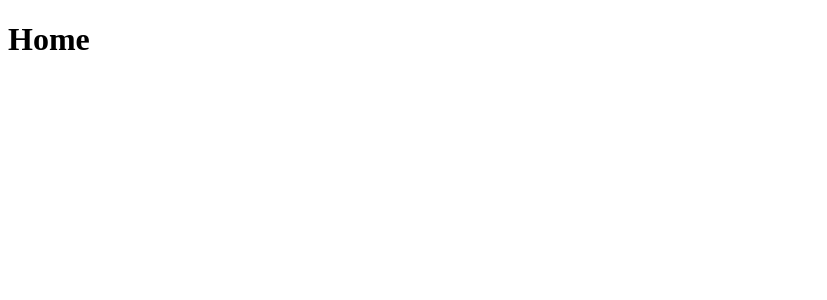
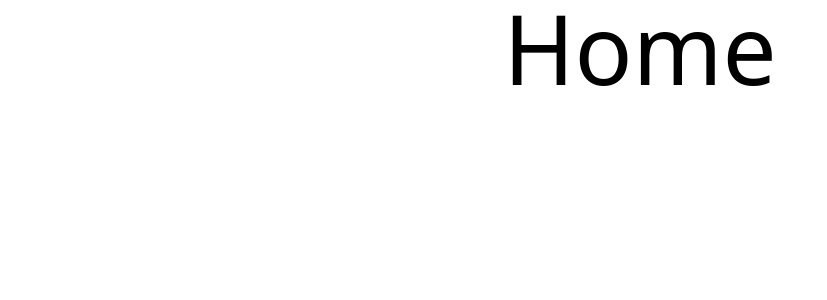
Before and after one commit to SabujMahonto/nextjs-pre-rendering, a Next.js app: page / in a window 1280 px wide. Shown: the top 300 px of the page, without its empty margins (0-827 px from the left). Built offline with nearby package versions, Linux system fonts and the light colour scheme.

Commit message:
peramoy lifer perasitamolamol getStaticPaths dynamic single page by id Done

```diff
--- /dev/null
+++ b/components/post-item.js
@@ -0,0 +1,13 @@
+import Link from "next/link";
+
+
+export default function PostItem({post}) {
+
+  return (
+    <Link href={`/posts/${post.id}`}>
+      <h2 className="text-2xl">
+        {post.id} - {post.title}
+      </h2>
+    </Link>
+  )
+}
--- a/package.json
+++ b/package.json
@@ -14,5 +14,10 @@
     "next": "13.3.1",
     "react": "18.2.0",
     "react-dom": "18.2.0"
+  },
+  "devDependencies": {
+    "autoprefixer": "^10.4.14",
+    "postcss": "^8.4.23",
+    "tailwindcss": "^3.3.1"
   }
 }
--- a/pages/_app.js
+++ b/pages/_app.js
@@ -1,4 +1,4 @@
-// import '@/styles/globals.css'
+ import '@/styles/globals.css'
 
 export default function App({ Component, pageProps }) {
   return <Component {...pageProps} />
--- a/pages/index.js
+++ b/pages/index.js
@@ -1,6 +1,6 @@
 
 export default function Home() {
   return (
-    <div><h1>Home</h1></div>
+    <div><h1 className="text-8xl text-center">Home</h1></div>
   )
 }
--- /dev/null
+++ b/pages/posts/[postId].js
@@ -0,0 +1,34 @@
+const PostDetails = ({ post }) => {
+  return (
+    <div>
+      <h2>
+        {post.id} - {post.title}
+      </h2>
+      <p>{post.body}</p>
+    </div>
+  );
+};
+
+export default PostDetails;
+
+export async function getStaticPaths() {
+  return {
+    paths: [{ params: { postId: "1" } }],
+    fallback: "blocking",
+  };
+}
+
+export async function getStaticProps(context) {
+  const { params } = context;
+
+  const res = await fetch(
+    `https://jsonplaceholder.typicode.com/posts/${params.postId}`
+  );
+  const data = await res.json();
+
+  return {
+    props: {
+      post: data,
+    },
+  };
+}
--- /dev/null
+++ b/pages/posts/index.js
@@ -0,0 +1,29 @@
+import PostItem from "@/components/post-item";
+
+
+
+function Post({posts}) {
+  return (
+    <div>
+        <h1 className="text-6xl text-center">Post</h1>
+
+        {
+            posts.map(post =>(
+                <PostItem post ={post} key={post.id}/>
+            ))
+        }
+    </div>
+  )
+}
+
+export default Post;
+
+export async function getStaticProps(){
+    const res = await fetch('https://jsonplaceholder.typicode.com/posts');
+    const data = await res.json();
+    return {
+        props:{
+            posts : data,
+        }
+    }
+}
--- /dev/null
+++ b/postcss.config.js
@@ -0,0 +1,6 @@
+module.exports = {
+  plugins: {
+    tailwindcss: {},
+    autoprefixer: {},
+  },
+}
--- a/styles/Home.module.css
+++ /dev/null
@@ -1,229 +0,0 @@
-.main {
-  display: flex;
-  flex-direction: column;
-  justify-content: space-between;
-  align-items: center;
-  padding: 6rem;
-  min-height: 100vh;
-}
-
-.description {
-  display: inherit;
-  justify-content: inherit;
-  align-items: inherit;
-  font-size: 0.85rem;
-  max-width: var(--max-width);
-  width: 100%;
-  z-index: 2;
-  font-family: var(--font-mono);
-}
-
-.description a {
-  display: flex;
-  justify-content: center;
-  align-items: center;
-  gap: 0.5rem;
-}
-
-.description p {
-  position: relative;
-  margin: 0;
-  padding: 1rem;
-  background-color: rgba(var(--callout-rgb), 0.5);
-  border: 1px solid rgba(var(--callout-border-rgb), 0.3);
-  border-radius: var(--border-radius);
-}
-
-.code {
-  font-weight: 700;
-  font-family: var(--font-mono);
-}
-
-.grid {
-  display: grid;
-  grid-template-columns: repeat(4, minmax(25%, auto));
-  width: var(--max-width);
-  max-width: 100%;
-}
-
-.card {
-  padding: 1rem 1.2rem;
-  border-radius: var(--border-radius);
-  background: rgba(var(--card-rgb), 0);
-  border: 1px solid rgba(var(--card-border-rgb), 0);
-  transition: background 200ms, border 200ms;
-}
-
-.card span {
-  display: inline-block;
-  transition: transform 200ms;
-}
-
-.card h2 {
-  font-weight: 600;
-  margin-bottom: 0.7rem;
-}
-
-.card p {
-  margin: 0;
-  opacity: 0.6;
-  font-size: 0.9rem;
-  line-height: 1.5;
-  max-width: 30ch;
-}
-
-.center {
-  display: flex;
-  justify-content: center;
-  align-items: center;
-  position: relative;
-  padding: 4rem 0;
-}
-
-.center::before {
-  background: var(--secondary-glow);
-  border-radius: 50%;
-  width: 480px;
-  height: 360px;
-  margin-left: -400px;
-}
-
-.center::after {
-  background: var(--primary-glow);
-  width: 240px;
-  height: 180px;
-  z-index: -1;
-}
-
-.center::before,
-.center::after {
-  content: '';
-  left: 50%;
-  position: absolute;
-  filter: blur(45px);
-  transform: translateZ(0);
-}
-
-.logo {
-  position: relative;
-}
-/* Enable hover only on non-touch devices */
-@media (hover: hover) and (pointer: fine) {
-  .card:hover {
-    background: rgba(var(--card-rgb), 0.1);
-    border: 1px solid rgba(var(--card-border-rgb), 0.15);
-  }
-
-  .card:hover span {
-    transform: translateX(4px);
-  }
-}
-
-@media (prefers-reduced-motion) {
-  .card:hover span {
-    transform: none;
-  }
-}
-
-/* Mobile */
-@media (max-width: 700px) {
-  .content {
-    padding: 4rem;
-  }
-
-  .grid {
-    grid-template-columns: 1fr;
-    margin-bottom: 120px;
-    max-width: 320px;
-    text-align: center;
-  }
-
-  .card {
-    padding: 1rem 2.5rem;
-  }
-
-  .card h2 {
-    margin-bottom: 0.5rem;
-  }
-
-  .center {
-    padding: 8rem 0 6rem;
-  }
-
-  .center::before {
-    transform: none;
-    height: 300px;
-  }
-
-  .description {
-    font-size: 0.8rem;
-  }
-
-  .description a {
-    padding: 1rem;
-  }
-
-  .description p,
-  .description div {
-    display: flex;
-    justify-content: center;
-    position: fixed;
-    width: 100%;
-  }
-
-  .description p {
-    align-items: center;
-    inset: 0 0 auto;
-    padding: 2rem 1rem 1.4rem;
-    border-radius: 0;
-    border: none;
-    border-bottom: 1px solid rgba(var(--callout-border-rgb), 0.25);
-    background: linear-gradient(
-      to bottom,
-      rgba(var(--background-start-rgb), 1),
-      rgba(var(--callout-rgb), 0.5)
-    );
-    background-clip: padding-box;
-    backdrop-filter: blur(24px);
-  }
-
-  .description div {
-    align-items: flex-end;
-    pointer-events: none;
-    inset: auto 0 0;
-    padding: 2rem;
-    height: 200px;
-    background: linear-gradient(
-      to bottom,
-      transparent 0%,
-      rgb(var(--background-end-rgb)) 40%
-    );
-    z-index: 1;
-  }
-}
-
-/* Tablet and Smaller Desktop */
-@media (min-width: 701px) and (max-width: 1120px) {
-  .grid {
-    grid-template-columns: repeat(2, 50%);
-  }
-}
-
-@media (prefers-color-scheme: dark) {
-  .vercelLogo {
-    filter: invert(1);
-  }
-
-  .logo {
-    filter: invert(1) drop-shadow(0 0 0.3rem #ffffff70);
-  }
-}
-
-@keyframes rotate {
-  from {
-    transform: rotate(360deg);
-  }
-  to {
-    transform: rotate(0deg);
-  }
-}
--- a/styles/globals.css
+++ b/styles/globals.css
@@ -1,107 +1,3 @@
-:root {
-  --max-width: 1100px;
-  --border-radius: 12px;
-  --font-mono: ui-monospace, Menlo, Monaco, 'Cascadia Mono', 'Segoe UI Mono',
-    'Roboto Mono', 'Oxygen Mono', 'Ubuntu Monospace', 'Source Code Pro',
-    'Fira Mono', 'Droid Sans Mono', 'Courier New', monospace;
-
-  --foreground-rgb: 0, 0, 0;
-  --background-start-rgb: 214, 219, 220;
-  --background-end-rgb: 255, 255, 255;
-
-  --primary-glow: conic-gradient(
-    from 180deg at 50% 50%,
-    #16abff33 0deg,
-    #0885ff33 55deg,
-    #54d6ff33 120deg,
-    #0071ff33 160deg,
-    transparent 360deg
-  );
-  --secondary-glow: radial-gradient(
-    rgba(255, 255, 255, 1),
-    rgba(255, 255, 255, 0)
-  );
-
-  --tile-start-rgb: 239, 245, 249;
-  --tile-end-rgb: 228, 232, 233;
-  --tile-border: conic-gradient(
-    #00000080,
-    #00000040,
-    #00000030,
-    #00000020,
-    #00000010,
-    #00000010,
-    #00000080
-  );
-
-  --callout-rgb: 238, 240, 241;
-  --callout-border-rgb: 172, 175, 176;
-  --card-rgb: 180, 185, 188;
-  --card-border-rgb: 131, 134, 135;
-}
-
-@media (prefers-color-scheme: dark) {
-  :root {
-    --foreground-rgb: 255, 255, 255;
-    --background-start-rgb: 0, 0, 0;
-    --background-end-rgb: 0, 0, 0;
-
-    --primary-glow: radial-gradient(rgba(1, 65, 255, 0.4), rgba(1, 65, 255, 0));
-    --secondary-glow: linear-gradient(
-      to bottom right,
-      rgba(1, 65, 255, 0),
-      rgba(1, 65, 255, 0),
-      rgba(1, 65, 255, 0.3)
-    );
-
-    --tile-start-rgb: 2, 13, 46;
-    --tile-end-rgb: 2, 5, 19;
-    --tile-border: conic-gradient(
-      #ffffff80,
-      #ffffff40,
-      #ffffff30,
-      #ffffff20,
-      #ffffff10,
-      #ffffff10,
-      #ffffff80
-    );
-
-    --callout-rgb: 20, 20, 20;
-    --callout-border-rgb: 108, 108, 108;
-    --card-rgb: 100, 100, 100;
-    --card-border-rgb: 200, 200, 200;
-  }
-}
-
-* {
-  box-sizing: border-box;
-  padding: 0;
-  margin: 0;
-}
-
-html,
-body {
-  max-width: 100vw;
-  overflow-x: hidden;
-}
-
-body {
-  color: rgb(var(--foreground-rgb));
-  background: linear-gradient(
-      to bottom,
-      transparent,
-      rgb(var(--background-end-rgb))
-    )
-    rgb(var(--background-start-rgb));
-}
-
-a {
-  color: inherit;
-  text-decoration: none;
-}
-
-@media (prefers-color-scheme: dark) {
-  html {
-    color-scheme: dark;
-  }
-}
+@tailwind base;
+@tailwind components;
+@tailwind utilities;
--- /dev/null
+++ b/tailwind.config.js
@@ -0,0 +1,11 @@
+module.exports = {
+  content: [
+    "./app/**/*.{js,ts,jsx,tsx,mdx}",
+    "./pages/**/*.{js,ts,jsx,tsx,mdx}",
+    "./components/**/*.{js,ts,jsx,tsx,mdx}",
+  ],
+  theme: {
+    extend: {},
+  },
+  plugins: [],
+}
```
Also changed, not shown: pages/post.js (deleted, +0 -28 lines), 1 other file (tests, documents, lock files or other folders).
